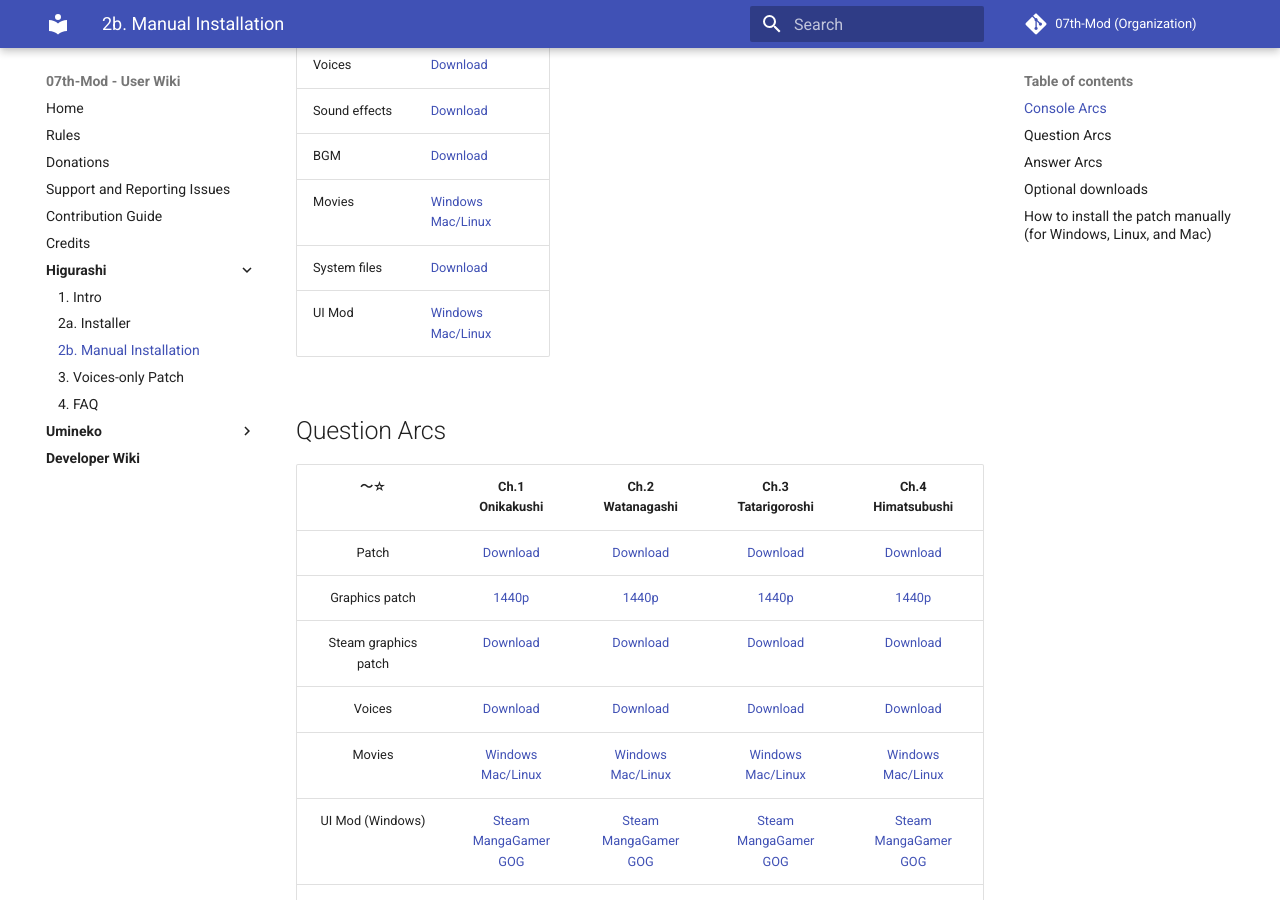
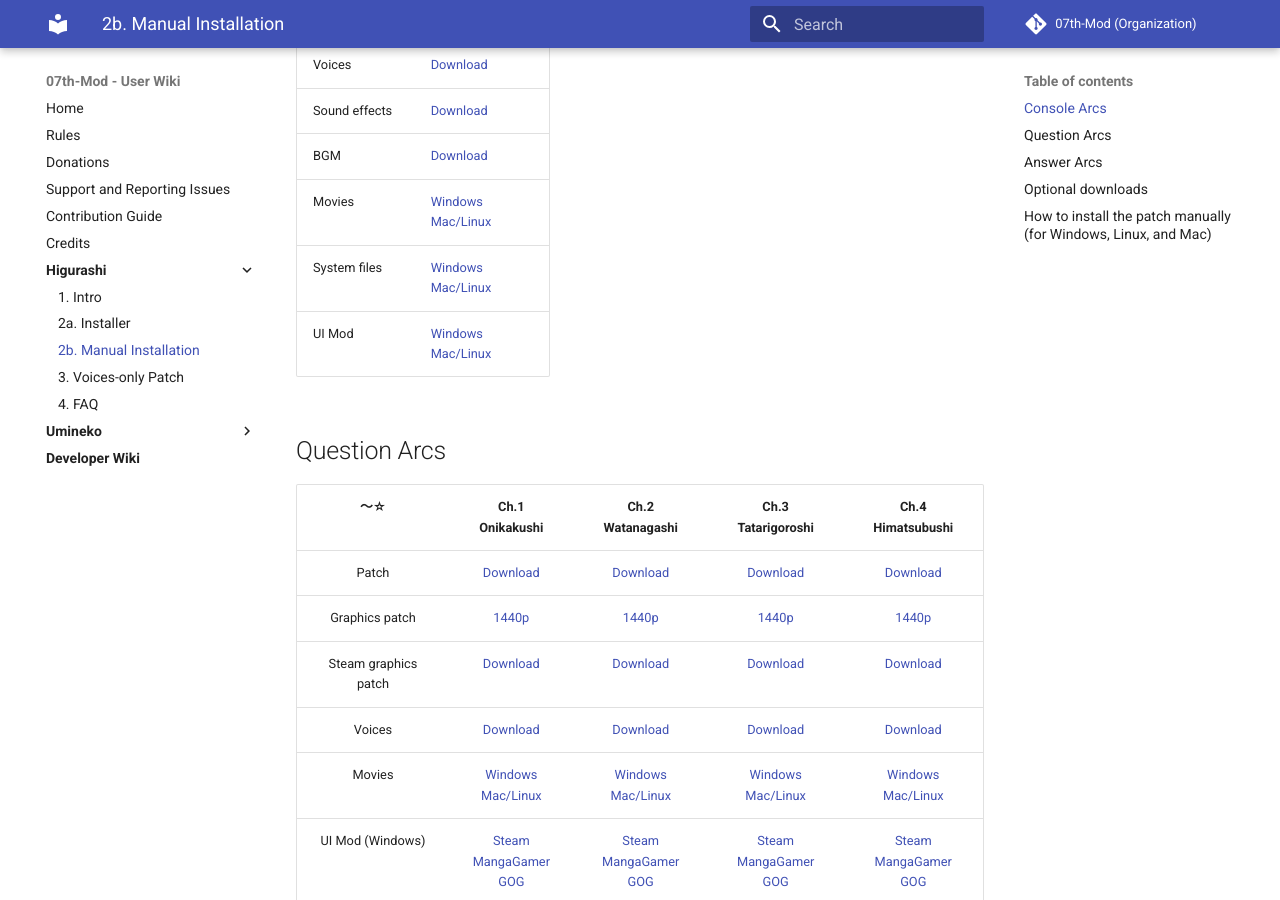
Before and after one commit to 07th-mod/wiki, an MkDocs documentation site: the page built from docs/Higurashi/Manual-Installation.md, in a window 1280 px wide and 900 px high, scrolled down 539 px. Built offline with MkDocs 1.6.1 and Material for MkDocs 9.7.7, drawn with Linux system fonts in a browser that asks for light colours.

Commit message:
Add ConsoleArcs System Win/Unix

```diff
--- a/docs/Higurashi/Manual-Installation.md
+++ b/docs/Higurashi/Manual-Installation.md
@@ -41,7 +41,7 @@ Follow the table below to download all the pieces to install the patch:
 </tr>
 <tr class="odd">
 <td>System files</td>
-<td><a href="https://07th-mod.com/rikachama/misc/ConsoleArcs-System.7z">Download</a></td>
+<td><a href="https://07th-mod.com/rikachama/misc/ConsoleArcs-System_win.7z">Windows</a><br><a href="https://07th-mod.com/rikachama/misc/ConsoleArcs-System_unix.7z">Mac/Linux</a></td>
 </tr>
 <tr class="even">
 <td>UI Mod</td>
```
